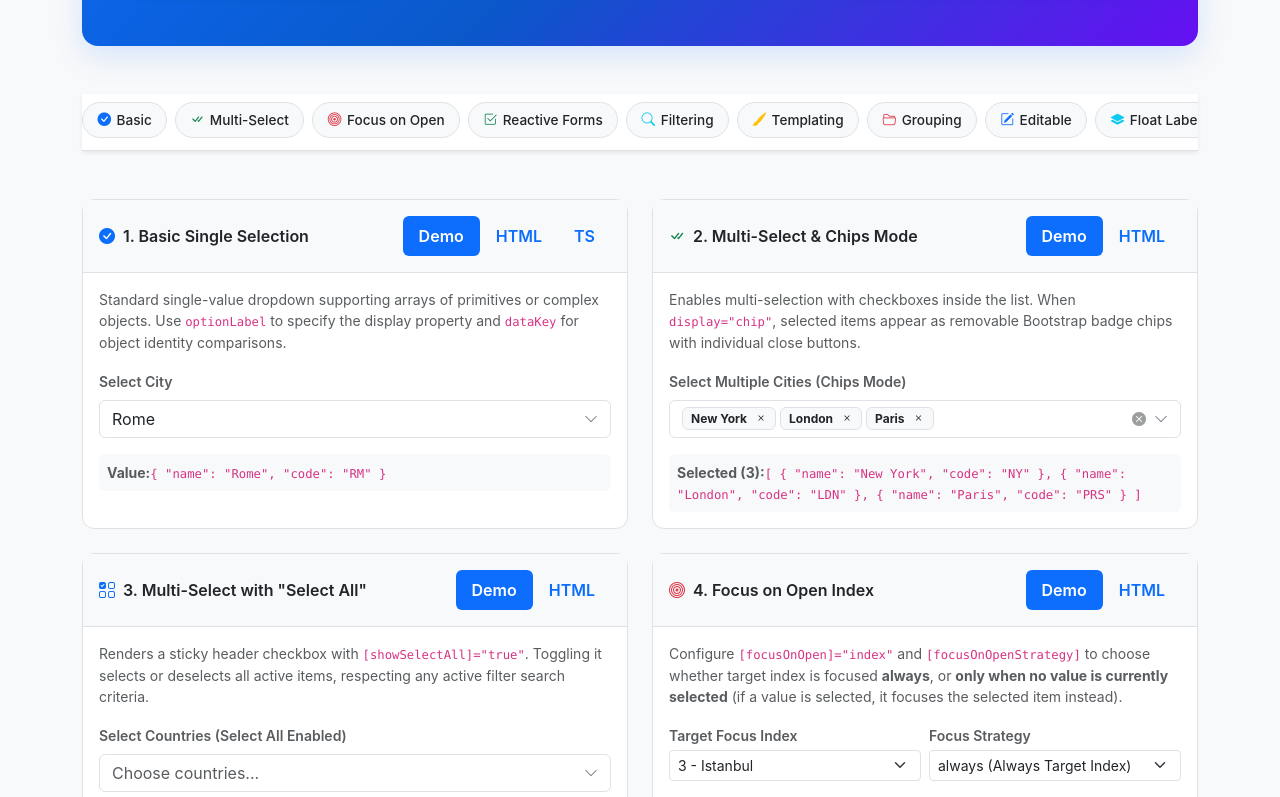
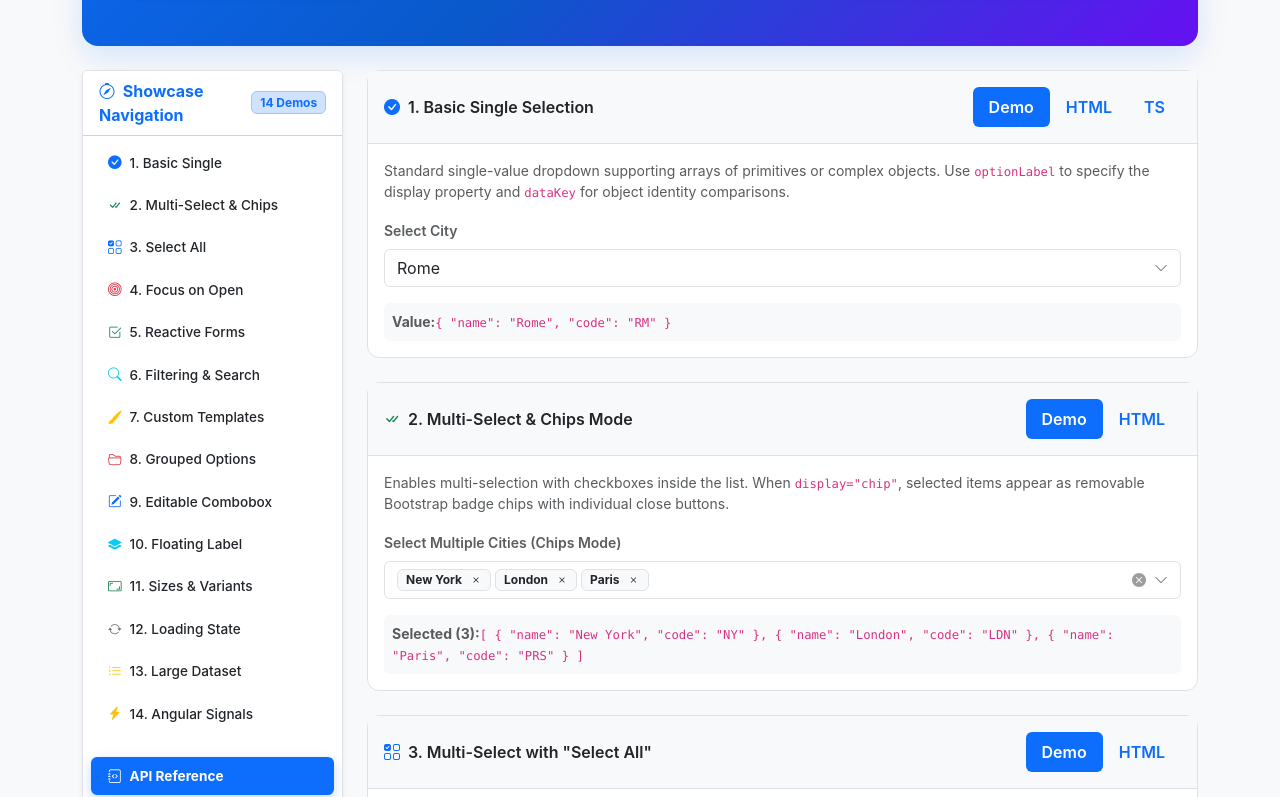
Before and after one commit to amro93/ngb-select, an Angular app: page / in a window 1280 px wide. Shown: the part 423-1220 px from the top of the page. Built offline with nearby package versions, Linux system fonts and the light colour scheme.

Commit message:
feat(showcase): convert quick navigation to vertical sticky sidebar and adaptive mobile toggle

```diff
--- a/src/app/app.html
+++ b/src/app/app.html
@@ -28,7 +28,7 @@
 
 <div class="container py-4 my-2">
   <!-- Hero Section -->
-  <section class="hero-banner p-4 p-md-5 mb-5 text-center text-md-start">
+  <section class="hero-banner p-4 p-md-5 mb-4 text-center text-md-start">
     <div class="row align-items-center g-4">
       <div class="col-md-8">
         <div class="d-flex flex-wrap gap-2 mb-3 justify-content-center justify-content-md-start">
@@ -73,32 +73,58 @@
     </div>
   </section>
 
-  <!-- Enhanced Quick Navigation Bar -->
-  <div class="quick-nav-wrapper mb-5 sticky-top shadow-sm py-2">
-    <div class="quick-nav-pills">
-      <a class="nav-link" href="#basic"><i class="bi bi-check-circle-fill text-primary"></i> Basic</a>
-      <a class="nav-link" href="#multi-select"><i class="bi bi-check-all text-success"></i> Multi-Select</a>
-      <a class="nav-link" href="#focus-open"><i class="bi bi-bullseye text-danger"></i> Focus on Open</a>
-      <a class="nav-link" href="#reactive-forms"><i class="bi bi-check2-square text-success"></i> Reactive Forms</a>
-      <a class="nav-link" href="#filtering"><i class="bi bi-search text-info"></i> Filtering</a>
-      <a class="nav-link" href="#templating"><i class="bi bi-brush-fill text-warning"></i> Templating</a>
-      <a class="nav-link" href="#grouping"><i class="bi bi-folder2-open text-danger"></i> Grouping</a>
-      <a class="nav-link" href="#editable"><i class="bi bi-pencil-square text-primary"></i> Editable</a>
-      <a class="nav-link" href="#floating"><i class="bi bi-layers-fill text-info"></i> Float Label</a>
-      <a class="nav-link" href="#sizes"><i class="bi bi-aspect-ratio text-success"></i> Sizes & Variants</a>
-      <a class="nav-link" href="#loading"><i class="bi bi-arrow-repeat text-secondary"></i> Loading</a>
-      <a class="nav-link" href="#virtual-scroll"><i class="bi bi-list-ol text-warning"></i> Large Dataset</a>
-      <a class="nav-link" href="#signals"><i class="bi bi-lightning-charge-fill text-warning"></i> Signals</a>
-      <a class="nav-link active-pill" href="#api-reference"><i class="bi bi-journal-code"></i> API Reference</a>
+  <!-- Main Content Grid with Vertical Sticky Sidebar & Adaptive Mobile Dropdown -->
+  <div class="row g-4" id="examples">
+
+    <!-- Vertical Navigation Sidebar (Sticky on >= 992px, Collapsible Toggle on < 992px) -->
+    <div class="col-lg-3">
+      <div class="quick-nav-sidebar sticky-top" style="top: 4.5rem; z-index: 1020;">
+        <!-- Mobile/Tablet Toggle Button (< 992px) -->
+        <div class="d-lg-none mb-3">
+          <button class="btn btn-outline-primary w-100 d-flex align-items-center justify-content-between py-2 shadow-sm"
+                  (click)="isNavCollapsed = !isNavCollapsed">
+            <span class="fw-semibold"><i class="bi bi-list me-2 fs-5"></i>Quick Navigation (14 Demos)</span>
+            <i class="bi" [class.bi-chevron-down]="isNavCollapsed" [class.bi-chevron-up]="!isNavCollapsed"></i>
+          </button>
+        </div>
+
+        <!-- Vertical Sidebar Card -->
+        <div class="card shadow-sm border" [class.d-none]="isNavCollapsed" [class.d-lg-block]="true">
+          <div class="card-header bg-body py-2 px-3 fw-bold text-primary d-flex align-items-center justify-content-between">
+            <span><i class="bi bi-compass me-1"></i> Showcase Navigation</span>
+            <span class="badge bg-primary-subtle text-primary border border-primary-subtle">14 Demos</span>
+          </div>
+          <div class="card-body p-2" style="max-height: calc(100vh - 8rem); overflow-y: auto;">
+            <nav class="nav flex-column quick-nav-vertical-pills">
+              <a class="nav-link py-2 px-3 rounded-2" href="#basic" (click)="isNavCollapsed = true"><i class="bi bi-check-circle-fill text-primary me-2"></i>1. Basic Single</a>
+              <a class="nav-link py-2 px-3 rounded-2" href="#multi-select" (click)="isNavCollapsed = true"><i class="bi bi-check-all text-success me-2"></i>2. Multi-Select & Chips</a>
+              <a class="nav-link py-2 px-3 rounded-2" href="#select-all" (click)="isNavCollapsed = true"><i class="bi bi-ui-checks-grid text-primary me-2"></i>3. Select All</a>
+              <a class="nav-link py-2 px-3 rounded-2" href="#focus-open" (click)="isNavCollapsed = true"><i class="bi bi-bullseye text-danger me-2"></i>4. Focus on Open</a>
+              <a class="nav-link py-2 px-3 rounded-2" href="#reactive-forms" (click)="isNavCollapsed = true"><i class="bi bi-check2-square text-success me-2"></i>5. Reactive Forms</a>
+              <a class="nav-link py-2 px-3 rounded-2" href="#filtering" (click)="isNavCollapsed = true"><i class="bi bi-search text-info me-2"></i>6. Filtering & Search</a>
+              <a class="nav-link py-2 px-3 rounded-2" href="#templating" (click)="isNavCollapsed = true"><i class="bi bi-brush-fill text-warning me-2"></i>7. Custom Templates</a>
+              <a class="nav-link py-2 px-3 rounded-2" href="#grouping" (click)="isNavCollapsed = true"><i class="bi bi-folder2-open text-danger me-2"></i>8. Grouped Options</a>
+              <a class="nav-link py-2 px-3 rounded-2" href="#editable" (click)="isNavCollapsed = true"><i class="bi bi-pencil-square text-primary me-2"></i>9. Editable Combobox</a>
+              <a class="nav-link py-2 px-3 rounded-2" href="#floating" (click)="isNavCollapsed = true"><i class="bi bi-layers-fill text-info me-2"></i>10. Floating Label</a>
+              <a class="nav-link py-2 px-3 rounded-2" href="#sizes" (click)="isNavCollapsed = true"><i class="bi bi-aspect-ratio text-success me-2"></i>11. Sizes & Variants</a>
+              <a class="nav-link py-2 px-3 rounded-2" href="#loading" (click)="isNavCollapsed = true"><i class="bi bi-arrow-repeat text-secondary me-2"></i>12. Loading State</a>
+              <a class="nav-link py-2 px-3 rounded-2" href="#virtual-scroll" (click)="isNavCollapsed = true"><i class="bi bi-list-ol text-warning me-2"></i>13. Large Dataset</a>
+              <a class="nav-link py-2 px-3 rounded-2" href="#signals" (click)="isNavCollapsed = true"><i class="bi bi-lightning-charge-fill text-warning me-2"></i>14. Angular Signals</a>
+              <div class="dropdown-divider my-2"></div>
+              <a class="nav-link py-2 px-3 rounded-2 active-pill text-white bg-primary fw-bold" href="#api-reference" (click)="isNavCollapsed = true"><i class="bi bi-journal-code me-2"></i>API Reference</a>
+            </nav>
+          </div>
+        </div>
       </div>
     </div>
 
-  <!-- Main Content Showcase -->
-  <div class="row g-4" id="examples">
+    <!-- Right Content Area (col-lg-9) -->
+    <div class="col-lg-9">
+      <div class="row g-4">
 
         <!-- 1. Basic Single Selection -->
-    <div class="col-lg-6" id="basic">
-      <div class="card example-card h-100">
+        <div class="col-12" id="basic">
+          <div class="card example-card">
             <div class="card-header d-flex align-items-center justify-content-between p-3">
               <span><i class="bi bi-check-circle-fill text-primary me-2"></i>1. Basic Single Selection</span>
               <ul class="nav nav-pills">
@@ -156,8 +182,8 @@
         </div>
 
         <!-- 2. Multi-Select & Chips Display -->
-    <div class="col-lg-6" id="multi-select">
-      <div class="card example-card h-100">
+        <div class="col-12" id="multi-select">
+          <div class="card example-card">
             <div class="card-header d-flex align-items-center justify-content-between p-3">
               <span><i class="bi bi-check-all text-success me-2"></i>2. Multi-Select & Chips Mode</span>
               <ul class="nav nav-pills">
@@ -206,8 +232,8 @@
         </div>
 
         <!-- 3. Multi-Select with "Select All" -->
-    <div class="col-lg-6">
-      <div class="card example-card h-100">
+        <div class="col-12" id="select-all">
+          <div class="card example-card">
             <div class="card-header d-flex align-items-center justify-content-between p-3">
               <span><i class="bi bi-ui-checks-grid text-primary me-2"></i>3. Multi-Select with "Select All"</span>
               <ul class="nav nav-pills">
@@ -258,8 +284,8 @@
         </div>
 
         <!-- 4. Focus on Open Example -->
-    <div class="col-lg-6" id="focus-open">
-      <div class="card example-card h-100">
+        <div class="col-12" id="focus-open">
+          <div class="card example-card">
             <div class="card-header d-flex align-items-center justify-content-between p-3">
               <span><i class="bi bi-bullseye text-danger me-2"></i>4. Focus on Open Index</span>
               <ul class="nav nav-pills">
@@ -326,8 +352,8 @@
         </div>
 
         <!-- 5. Reactive Forms & Validation -->
-    <div class="col-lg-6" id="reactive-forms">
-      <div class="card example-card h-100">
+        <div class="col-12" id="reactive-forms">
+          <div class="card example-card">
             <div class="card-header d-flex align-items-center justify-content-between p-3">
               <span><i class="bi bi-check2-square text-success me-2"></i>5. Reactive Forms & Validation</span>
               <ul class="nav nav-pills">
@@ -380,8 +406,8 @@
         </div>
 
         <!-- 6. Filtering & Match Modes -->
-    <div class="col-lg-6" id="filtering">
-      <div class="card example-card h-100">
+        <div class="col-12" id="filtering">
+          <div class="card example-card">
             <div class="card-header d-flex align-items-center justify-content-between p-3">
               <span><i class="bi bi-search text-info me-2"></i>6. Filtering & Match Modes</span>
               <ul class="nav nav-pills">
@@ -440,8 +466,8 @@
         </div>
 
         <!-- 7. Custom Templating -->
-    <div class="col-lg-6" id="templating">
-      <div class="card example-card h-100">
+        <div class="col-12" id="templating">
+          <div class="card example-card">
             <div class="card-header d-flex align-items-center justify-content-between p-3">
               <span><i class="bi bi-brush-fill text-warning me-2"></i>7. Custom Item & Selected Templating</span>
               <ul class="nav nav-pills">
@@ -555,8 +581,8 @@
         </div>
 
         <!-- 8. Grouped Options -->
-    <div class="col-lg-6" id="grouping">
-      <div class="card example-card h-100">
+        <div class="col-12" id="grouping">
+          <div class="card example-card">
             <div class="card-header d-flex align-items-center justify-content-between p-3">
               <span><i class="bi bi-folder2-open text-danger me-2"></i>8. Grouped Options</span>
               <ul class="nav nav-pills">
@@ -603,8 +629,8 @@
         </div>
 
         <!-- 9. Editable Combobox -->
-    <div class="col-lg-6" id="editable">
-      <div class="card example-card h-100">
+        <div class="col-12" id="editable">
+          <div class="card example-card">
             <div class="card-header d-flex align-items-center justify-content-between p-3">
               <span><i class="bi bi-pencil-square text-primary me-2"></i>9. Editable Combobox</span>
               <ul class="nav nav-pills">
@@ -649,8 +675,8 @@
         </div>
 
         <!-- 10. Float Label -->
-    <div class="col-lg-6" id="floating">
-      <div class="card example-card h-100">
+        <div class="col-12" id="floating">
+          <div class="card example-card">
             <div class="card-header d-flex align-items-center justify-content-between p-3">
               <span><i class="bi bi-layers-fill text-info me-2"></i>10. Bootstrap Floating Label</span>
               <ul class="nav nav-pills">
@@ -700,8 +726,8 @@
         </div>
 
         <!-- 11. Sizes & Variants -->
-    <div class="col-lg-6" id="sizes">
-      <div class="card example-card h-100">
+        <div class="col-12" id="sizes">
+          <div class="card example-card">
             <div class="card-header p-3">
               <i class="bi bi-aspect-ratio text-success me-2"></i>11. Sizes & Variants
             </div>
@@ -726,8 +752,8 @@
         </div>
 
         <!-- 12. Loading State -->
-    <div class="col-lg-6" id="loading">
-      <div class="card example-card h-100">
+        <div class="col-12" id="loading">
+          <div class="card example-card">
             <div class="card-header d-flex align-items-center justify-content-between p-3">
               <span><i class="bi bi-arrow-repeat text-secondary me-2"></i>12. Loading State & Async Fetch</span>
               <button class="btn btn-outline-primary btn-sm" (click)="reloadDynamicData()" [disabled]="isLoading">
@@ -757,8 +783,8 @@
         </div>
 
         <!-- 13. Large Dataset / Virtual Scrolling Alternative -->
-    <div class="col-lg-6" id="virtual-scroll">
-      <div class="card example-card h-100">
+        <div class="col-12" id="virtual-scroll">
+          <div class="card example-card">
             <div class="card-header p-3">
               <i class="bi bi-list-ol text-warning me-2"></i>13. Large Dataset (1,000 Items)
             </div>
@@ -813,10 +839,10 @@
             </div>
           </div>
         </div>
-  </div>
 
         <!-- API Reference Table Section -->
-  <section class="mt-5 pt-4 border-top" id="api-reference">
+        <div class="col-12" id="api-reference">
+          <section class="mt-4 pt-4 border-top">
             <div class="d-flex align-items-center justify-content-between mb-4">
               <div>
                 <h2 class="fw-bold text-primary mb-1">
@@ -951,6 +977,11 @@
               </div>
             </div>
           </section>
+        </div>
+
+      </div>
+    </div>
+  </div>
 
   <!-- Footer -->
   <footer class="mt-5 text-center text-muted small border-top pt-4">
--- a/src/app/app.scss
+++ b/src/app/app.scss
@@ -33,55 +33,36 @@
   overflow-y: auto;
 }
 
-// --- Quick Navigation Bar Pills ---
-.quick-nav-wrapper {
-  background-color: var(--bs-body-bg);
-  padding: 0.5rem 0;
-  border-bottom: 1px solid var(--bs-border-color);
-
-  .quick-nav-pills {
-    display: flex;
-    flex-wrap: nowrap;
-    gap: 0.5rem;
-    overflow-x: auto;
-    padding-bottom: 0.25rem;
-    scrollbar-width: thin;
-
-    &::-webkit-scrollbar {
-      height: 4px;
-    }
-    &::-webkit-scrollbar-thumb {
-      background-color: var(--bs-border-color);
-      border-radius: 4px;
-    }
+// --- Vertical & Adaptive Sidebar Navigation ---
+.quick-nav-sidebar {
+  .quick-nav-vertical-pills {
+    gap: 0.25rem;
 
     .nav-link {
-      display: inline-flex;
+      display: flex;
       align-items: center;
-      gap: 0.35rem;
-      white-space: nowrap;
       font-size: 0.85rem;
       font-weight: 500;
-      padding: 0.45rem 0.9rem;
-      border-radius: 2rem;
       color: var(--bs-body-color);
-      background-color: var(--bs-tertiary-bg);
-      border: 1px solid var(--bs-border-color);
-      transition: all 0.2s ease;
+      transition: all 0.15s ease-in-out;
+      border: 1px solid transparent;
 
       &:hover {
-        background-color: var(--bs-primary);
-        color: white;
-        border-color: var(--bs-primary);
-        transform: translateY(-1px);
-        box-shadow: 0 4px 10px rgba(13, 110, 253, 0.2);
+        background-color: var(--bs-primary-bg-subtle, rgba(13, 110, 253, 0.08));
+        color: var(--bs-primary);
+        border-color: var(--bs-primary-border-subtle, rgba(13, 110, 253, 0.2));
+        transform: translateX(3px);
       }
 
       &.active-pill {
         background-color: var(--bs-primary);
-        color: white;
-        border-color: var(--bs-primary);
-        box-shadow: 0 4px 10px rgba(13, 110, 253, 0.2);
+        color: white !important;
+        box-shadow: 0 4px 12px rgba(13, 110, 253, 0.25);
+        transform: none;
+
+        i {
+          color: white !important;
+        }
       }
     }
   }
--- a/src/app/app.ts
+++ b/src/app/app.ts
@@ -153,6 +153,9 @@ export class App implements OnInit {
   // Code Tab state for examples
   activeTabs: { [key: string]: 'demo' | 'html' | 'ts' } = {};
   copiedSection: string | null = null;
+
+  // Sidebar navigation state
+  isNavCollapsed = false;
 
   ngOnInit(): void {
     for (let i = 1; i <= 1000; i++) {
```
Also changed, not shown: 1 other file (tests, documents, lock files or other folders). Lines whose indentation alone changed are shown as unchanged.
